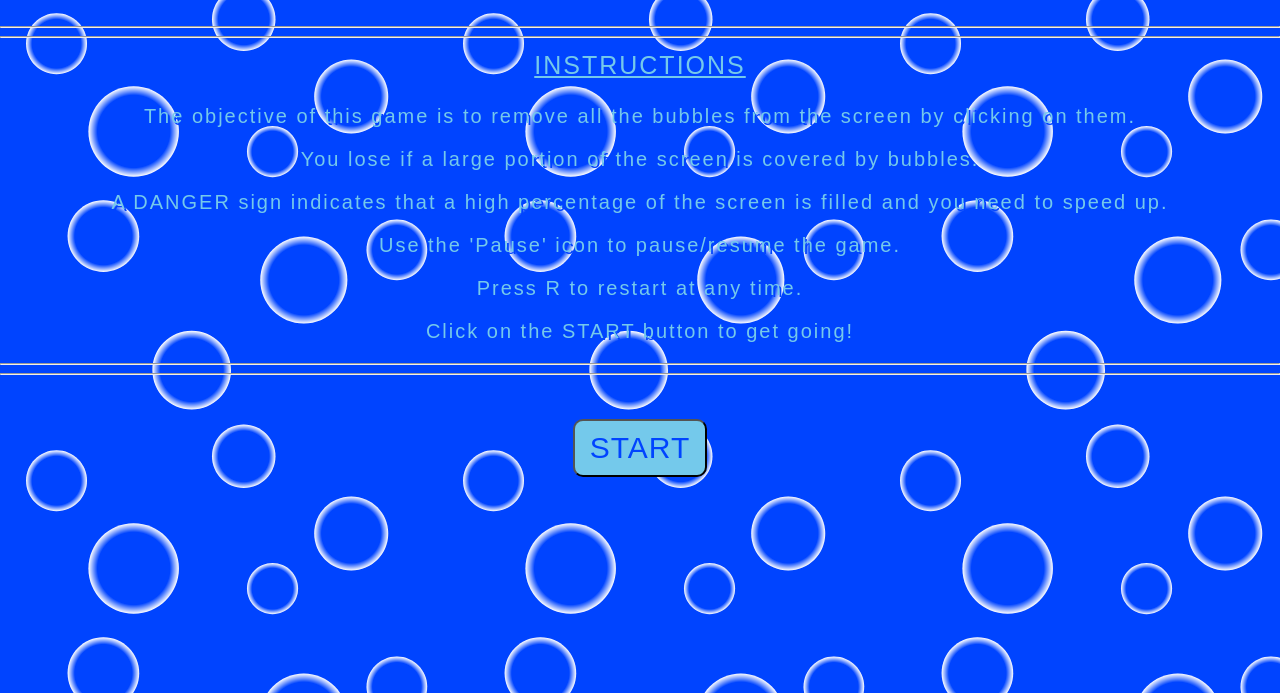
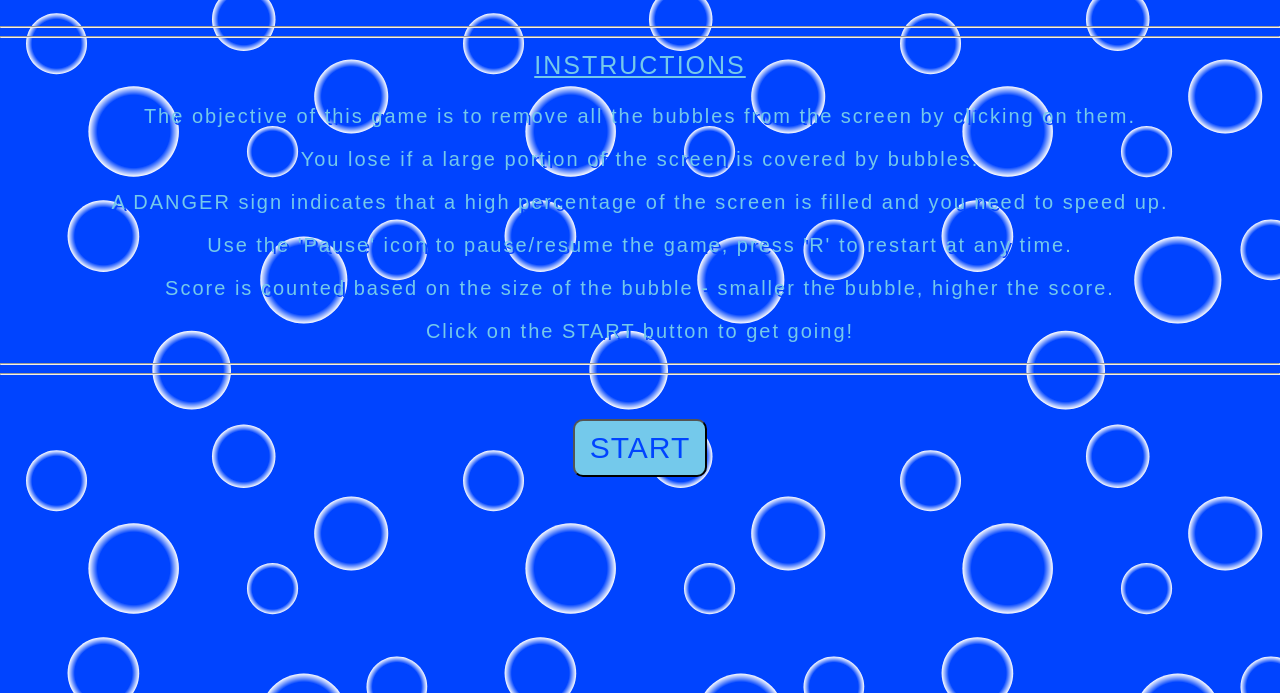
Before and after one commit to pranav81/Bubble-Burst, a plain HTML site: page index.html in a window 1280 px wide. Shown: the part 107-800 px from the top of the page. Drawn offline with Linux system fonts and the light colour scheme.

Commit message:
Instructions updated

```diff
--- a/index.html
+++ b/index.html
@@ -16,8 +16,8 @@
     <p>The objective of this game is to remove all the bubbles from the screen by clicking on them.</p>
     <p>You lose if a large portion of the screen is covered by bubbles.</p>
     <p>A DANGER sign indicates that a high percentage of the screen is filled and you need to speed up.</p>
-    <p>Use the 'Pause' icon to pause/resume the game.</p>
-    <p>Press R to restart at any time.</p>
+    <p>Use the 'Pause' icon to pause/resume the game, press 'R' to restart at any time.</p>
+    <p>Score is counted based on the size of the bubble - smaller the bubble, higher the score.</p>
     <p>Click on the START button to get going!</p>
 
     <hr><hr><br><br>
--- a/script.js
+++ b/script.js
@@ -174,14 +174,13 @@ function init(){
 
         score += (10 -((e.rad-25)/5));
         score = Math.floor(score);
-        console.log(score);
 
         if (gameover == true){                      //If game over, push the score to scores[]
 
             scores.push(score);
             best = Math.max(...scores);             //Update best if applicable
             if(best>window.localStorage.getItem('best')){
-            window.localStorage.setItem('best', JSON.stringify(best));
+                window.localStorage.setItem('best', JSON.stringify(best));
             }
 
         }
@@ -268,6 +267,7 @@ function init(){
             }
 
         }
+
     }
 
     function drawDanger(){                          //Drawing the DANGER signal
```
